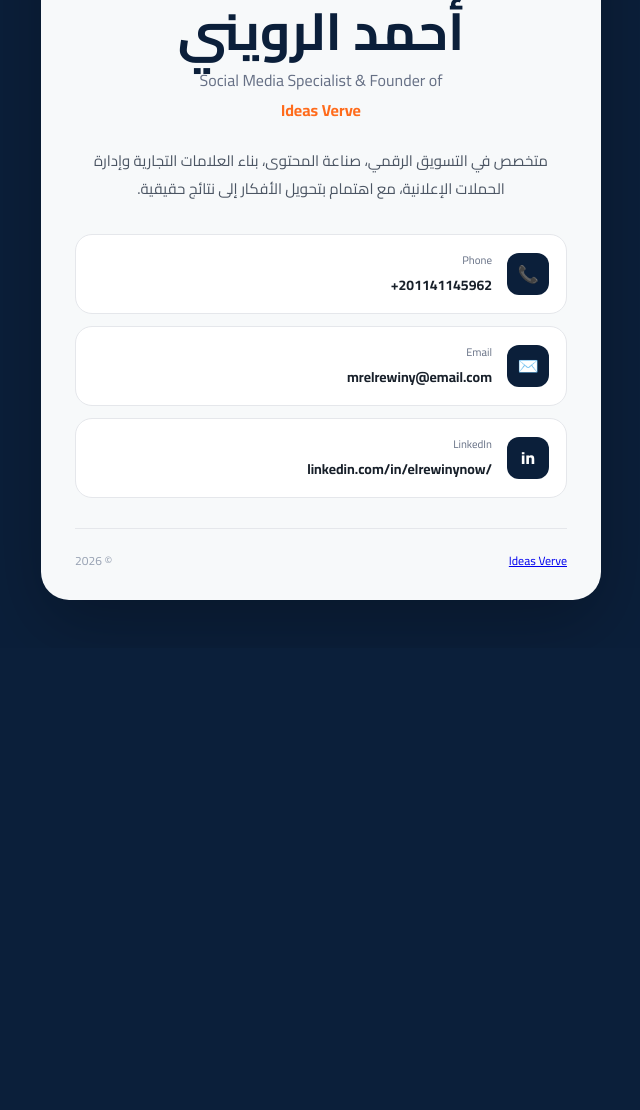
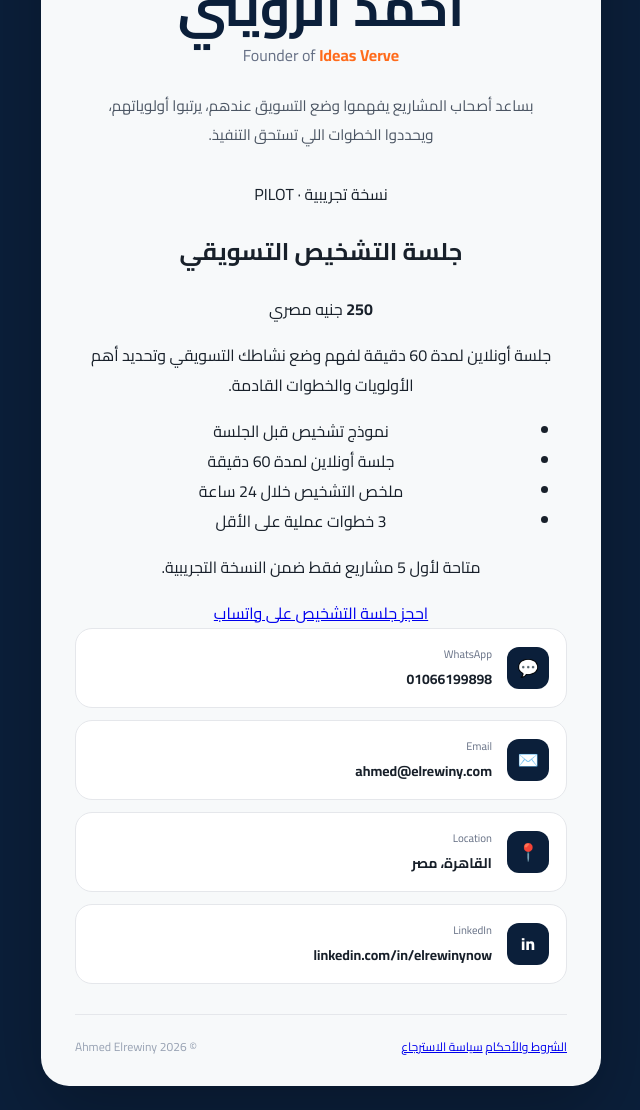
Before and after one commit to elrewinynow/portfolio, a plain HTML site: page index.html in a window 1280 px wide. Shown: the part 152-1262 px from the top of the page, without its empty margins (319-959 px from the left). Before the commit the page ends 800 px from the top, so only its background shows below. Drawn offline with Linux system fonts and the light colour scheme.

Commit message:
تعديل الموقع

```diff
--- a/index.html
+++ b/index.html
@@ -3,59 +3,130 @@
 <head>
   <meta charset="UTF-8">
   <meta name="viewport" content="width=device-width, initial-scale=1.0">
-  <title>Ahmed Elrewiny | Digital Marketing</title>
-  <meta name="description" content="Ahmed Elrewiny — Social Media Specialist & Founder of Ideas Verve.">
+
+  <title>أحمد الرويني | Digital Marketing</title>
+  <meta
+    name="description"
+    content="أحمد الرويني — مؤسس Ideas Verve. جلسات تشخيص تسويقي لأصحاب المشاريع."
+  >
+
   <link rel="stylesheet" href="style.css">
 </head>
+
 <body>
 
   <main class="card">
+
     <div class="badge">DIGITAL MARKETING</div>
 
     <h1>أحمد الرويني</h1>
 
     <p class="role">
-      Social Media Specialist & Founder of <br> <strong>Ideas Verve</strong>
+      Founder of <strong>Ideas Verve</strong>
     </p>
 
     <p class="intro">
-      متخصص في التسويق الرقمي، صناعة المحتوى، بناء العلامات التجارية
-      وإدارة الحملات الإعلانية، مع اهتمام بتحويل الأفكار إلى نتائج حقيقية.
+      بساعد أصحاب المشاريع يفهموا وضع التسويق عندهم،
+      يرتبوا أولوياتهم، ويحددوا الخطوات اللي تستحق التنفيذ.
     </p>
 
+    <!-- Pilot Service -->
+    <section class="service-box">
+
+      <span class="pilot-badge">نسخة تجريبية · PILOT</span>
+
+      <h2>جلسة التشخيص التسويقي</h2>
+
+      <div class="price">
+        <strong>250</strong>
+        <span>جنيه مصري</span>
+      </div>
+
+      <p>
+        جلسة أونلاين لمدة 60 دقيقة لفهم وضع نشاطك التسويقي
+        وتحديد أهم الأولويات والخطوات القادمة.
+      </p>
+
+      <ul>
+        <li>نموذج تشخيص قبل الجلسة</li>
+        <li>جلسة أونلاين لمدة 60 دقيقة</li>
+        <li>ملخص التشخيص خلال 24 ساعة</li>
+        <li>3 خطوات عملية على الأقل</li>
+      </ul>
+
+      <p class="pilot-note">
+        متاحة لأول 5 مشاريع فقط ضمن النسخة التجريبية.
+      </p>
+
+      <a
+        class="cta"
+        href="https://wa.me/201066199898?text=%D8%A3%D9%87%D9%84%D9%8B%D8%A7%20%D8%A3%D8%AD%D9%85%D8%AF%D8%8C%20%D8%B9%D8%A7%D9%8A%D8%B2%20%D8%A3%D8%AD%D8%AC%D8%B2%20%D8%AC%D9%84%D8%B3%D8%A9%20%D8%AA%D8%B4%D8%AE%D9%8A%D8%B5%20%D8%AA%D8%B3%D9%88%D9%8A%D9%82%D9%8A.%20%D9%86%D8%B4%D8%A7%D8%B7%D9%8A%20%D9%87%D9%88%3A%20"
+        target="_blank"
+        rel="noopener noreferrer"
+      >
+        احجز جلسة التشخيص على واتساب
+      </a>
+
+    </section>
+
+    <!-- Contact -->
     <div class="links">
-      <!-- غيّر البيانات بين علامات الاقتباس فقط -->
-      <a class="link" href="tel:+201141145962">
-        <span>📞</span>
+
+      <a
+        class="link"
+        href="https://wa.me/201066199898"
+        target="_blank"
+        rel="noopener noreferrer"
+      >
+        <span>💬</span>
         <div>
-          <small>Phone</small>
-          <strong>+201141145962</strong>
+          <small>WhatsApp</small>
+          <strong>01066199898</strong>
         </div>
       </a>
 
-      <a class="link" href="mailto:mrelrewiny@email.com">
+      <a class="link" href="mailto:ahmed@elrewiny.com">
         <span>✉️</span>
         <div>
           <small>Email</small>
-          <strong>mrelrewiny@email.com</strong>
+          <strong>ahmed@elrewiny.com</strong>
         </div>
       </a>
 
-      <a class="link" href="https://www.linkedin.com/in/elrewinynow/" target="_blank" rel="noopener noreferrer">
+      <div class="link contact-info">
+        <span>📍</span>
+        <div>
+          <small>Location</small>
+          <strong>القاهرة، مصر</strong>
+        </div>
+      </div>
+
+      <a
+        class="link"
+        href="https://www.linkedin.com/in/elrewinynow/"
+        target="_blank"
+        rel="noopener noreferrer"
+      >
         <span>in</span>
         <div>
           <small>LinkedIn</small>
-          <strong>linkedin.com/in/elrewinynow/</strong>
+          <strong>linkedin.com/in/elrewinynow</strong>
         </div>
       </a>
+
     </div>
 
     <footer>
-      <a href="https://linkedin.com/company/ideasverve" target="_blank" rel="noopener noreferrer">
-        <span>Ideas Verve</span>
-      </a>
-      <span>© 2026</span>
+
+      <div class="legal-links">
+        <a href="terms.html">الشروط والأحكام</a>
+        <a href="refund-policy.html">سياسة الاسترجاع</a>
+      </div>
+
+      <span>© 2026 Ahmed Elrewiny</span>
+
     </footer>
+
   </main>
 
 </body>
```
